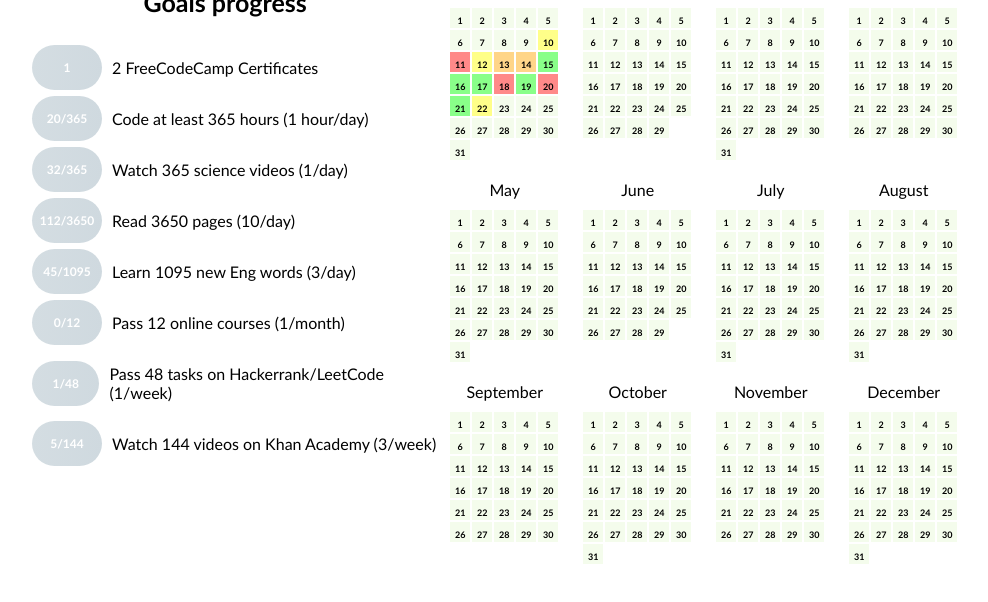
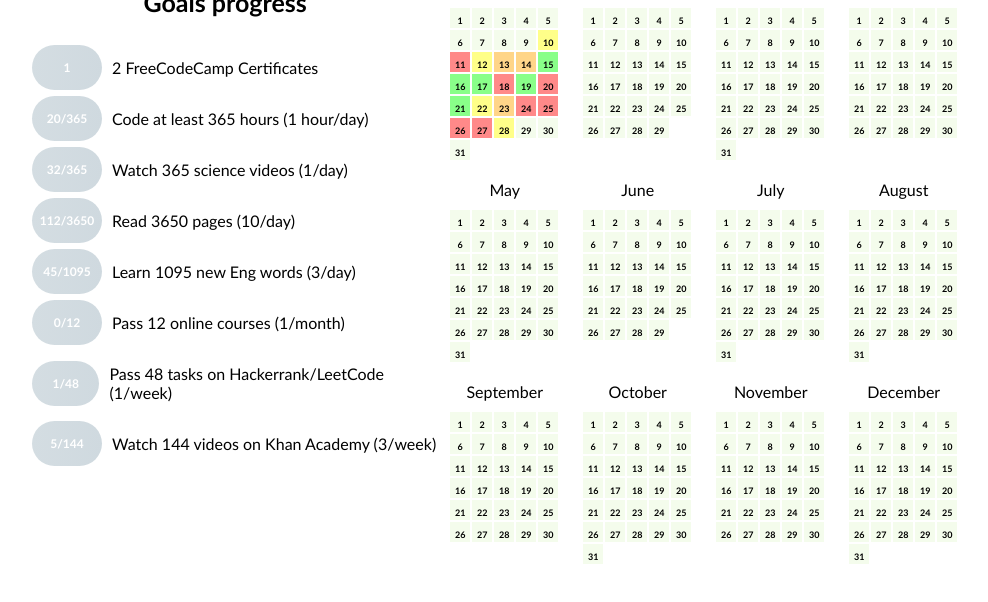
Before and after one commit to Hellnar/2020goals, a plain HTML site: page index.html in a window 1280 px wide. Shown: the part 96-698 px from the top of the page, without its empty margins (8-996 px from the left). Drawn offline with Linux system fonts and the light colour scheme.

Commit message:
Update index.html

```diff
--- a/index.html
+++ b/index.html
@@ -298,22 +298,22 @@
 						<div class="day day-good">
 							<a href="#">22</a>
 						</div>
-						<div class="day">
+						<div class="day day-half">
 							<a href="#">23</a>
 						</div>
-						<div class="day">
+						<div class="day day-low">
 							<a href="#">24</a>
 						</div>
-						<div class="day">
+						<div class="day day-low">
 							<a href="#">25</a>
 						</div>
-						<div class="day">
+						<div class="day day-low">
 							<a href="#">26</a>
 						</div>
-						<div class="day">
+						<div class="day day-low">
 							<a href="#">27</a>
 						</div>
-						<div class="day">
+						<div class="day day-good">
 							<a href="#">28</a>
 						</div>
 						<div class="day">
```
